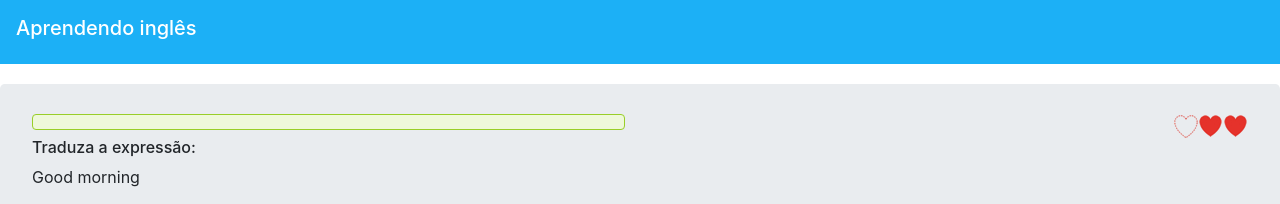
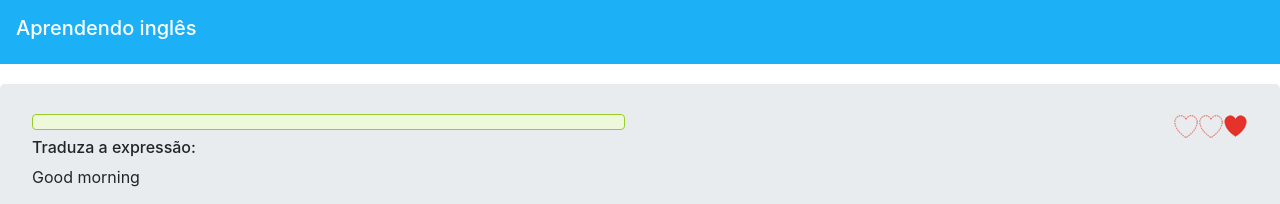
Before and after one commit to Teo-BH/angular-components, an Angular app: page / in a window 1280 px wide. Shown: the top 204 px of the page. Built offline with nearby package versions, Linux system fonts and the light colour scheme.

Commit message:
Add heart model

```diff
--- a/src/app/panel/panel.component.ts
+++ b/src/app/panel/panel.component.ts
@@ -15,14 +15,14 @@ export class PanelComponent implements OnInit {
 
   ngOnInit() { }
 
+  public title: string = "Traduza a expressão:"
+
   public phrases: Phrase[] = PHRASES
-  public title: string = "Traduza a expressão:"
-  public responseText: string = ""
-
   public index: number = 0
   public currentPhrase: Phrase
 
   public progress: number = 0
+  public responseText: string = ""
 
   public updateText(sender: Event): void {
     this.responseText = (<HTMLInputElement>(sender.target)).value
--- /dev/null
+++ b/src/app/shared/heart.model.ts
@@ -0,0 +1,15 @@
+export class Heart {
+    constructor(
+        public full: boolean,
+        public urlFullHeart: string = '../assets/full_heart.png',
+        public urlEmptyHeart: string = '../assets/empty_heart.png'
+    ) { }
+
+    public showState(): string {
+        if (this.full) {
+            return this.urlFullHeart
+        } else {
+            return this.urlEmptyHeart
+        }
+    }
+}
--- a/src/app/try/try.component.html
+++ b/src/app/try/try.component.html
@@ -1,5 +1,5 @@
 <div class="d-flex justify-content-end">
-    <img [src]="emptyHeart">
-    <img [src]="fullHeart">
-    <img [src]="fullHeart">
+    <img [src]="hearts[0].showState()">
+    <img [src]="hearts[1].showState()">
+    <img [src]="hearts[2].showState()">
 </div>
--- a/src/app/try/try.component.ts
+++ b/src/app/try/try.component.ts
@@ -1,4 +1,5 @@
 import { Component, OnInit } from '@angular/core';
+import { Heart } from '../shared/heart.model';
 
 @Component({
   selector: 'app-try',
@@ -7,11 +8,15 @@ import { Component, OnInit } from '@angular/core';
 })
 export class TryComponent implements OnInit {
 
+  public emptyHeart: string = '/assets/empty_heart.png'
+  public fullHeart: string = '/assets/full_heart.png'
+  public hearts: Heart[] = [
+    new Heart(false),
+    new Heart(false),
+    new Heart(true),
+  ]
+
   constructor() { }
 
-  ngOnInit() {
-  }
-
-  public emptyHeart: string = '/assets/empty_heart.png'
-  public fullHeart: string = '/assets/full_heart.png'
+  ngOnInit() { }
 }
```
